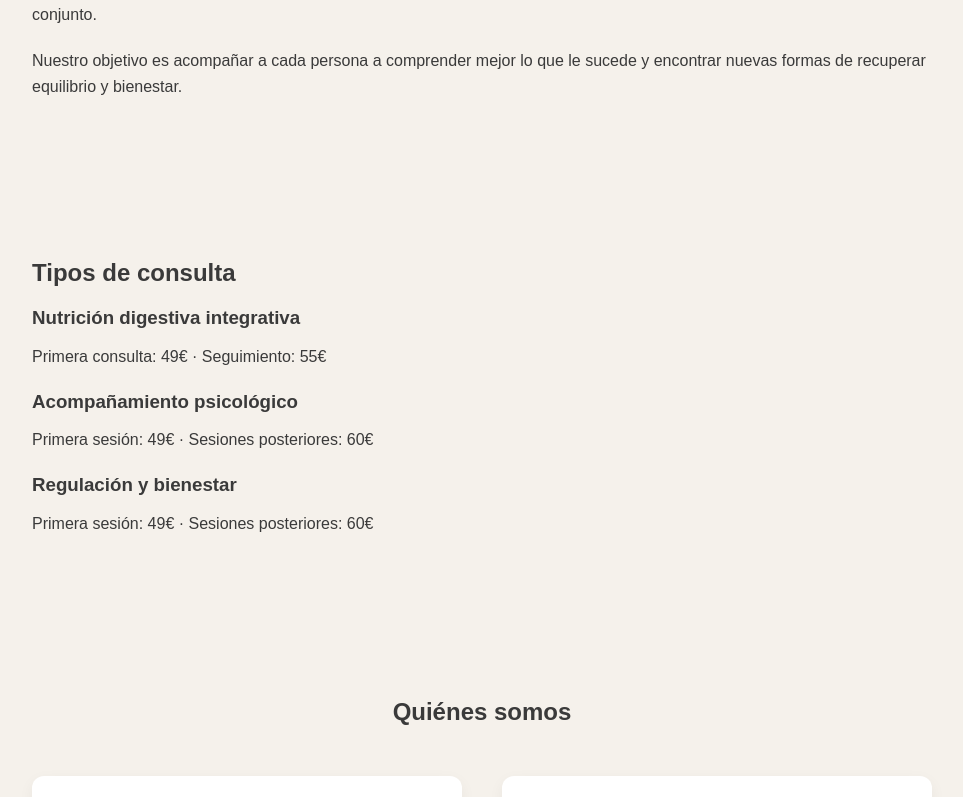
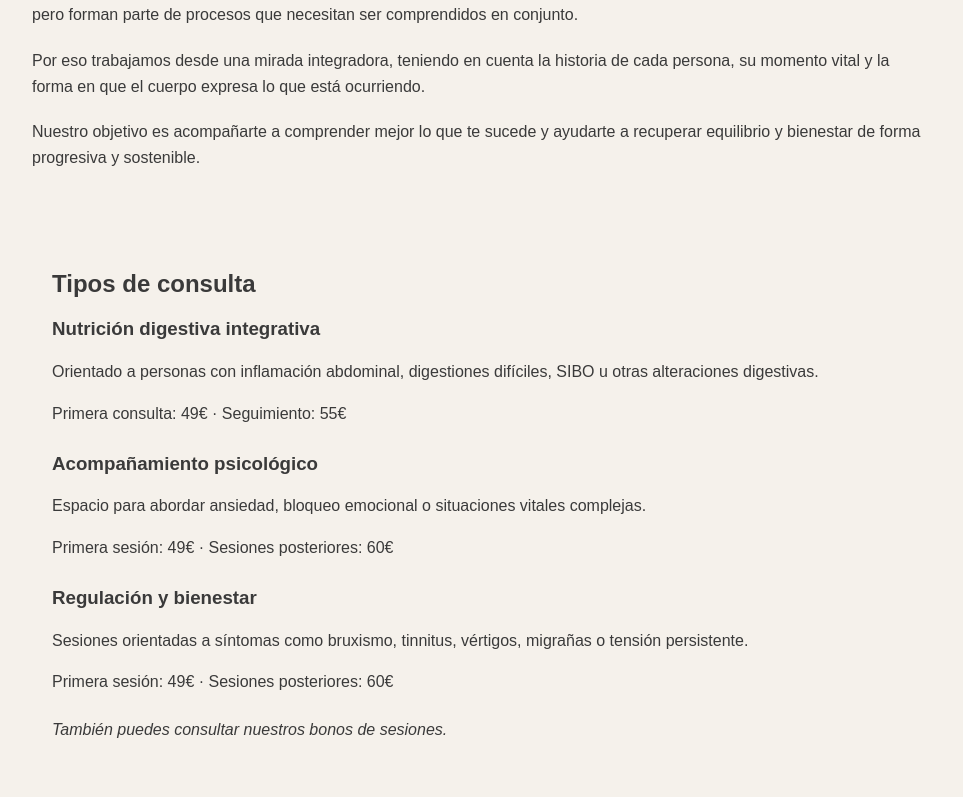
Before and after one commit to Centronerua/Nerua-web, a Next.js app: page / in a window 1280 px wide. Shown: the part 1423-2220 px from the top of the page, without its empty margins (158-1121 px from the left). Built offline with nearby package versions, Linux system fonts and the light colour scheme.

Commit message:
Update page.js

```diff
--- a/app/page.js
+++ b/app/page.js
@@ -69,33 +69,65 @@ export default function Home() {
         />
       </section>
 
-      {/* COMO TRABAJAMOS */}
       <section style={section}>
   <h2>Cómo trabajamos</h2>
 
   <p style={text}>
-          En NERÚA entendemos el bienestar como un proceso que requiere escuchar, comprender y abordar cada situación
-          de manera individual.
+    En NERÚA entendemos el bienestar como un proceso que requiere escuchar, comprender y abordar cada situación de manera individual.
   </p>
 
   <p style={text}>
-          Muchas veces los síntomas aparecen en lugares distintos, pero forman parte de procesos que necesitan ser comprendidos en conjunto.
+    Muchas veces los síntomas aparecen en lugares distintos —la mandíbula, el sistema digestivo, el oído o el propio cuerpo—, pero forman parte de procesos que necesitan ser comprendidos en conjunto.
   </p>
 
   <p style={text}>
-          Nuestro objetivo es acompañar a cada persona a comprender mejor lo que le sucede y encontrar nuevas formas de recuperar equilibrio y bienestar.
+    Por eso trabajamos desde una mirada integradora, teniendo en cuenta la historia de cada persona, su momento vital y la forma en que el cuerpo expresa lo que está ocurriendo.
   </p>
-      </section>
 
-      {/* CONSULTAS */}
+  <p style={text}>
+    Nuestro objetivo es acompañarte a comprender mejor lo que te sucede y ayudarte a recuperar equilibrio y bienestar de forma progresiva y sostenible.
+  </p>
+
 <section style={section}>
   <h2>Tipos de consulta</h2>
 
-        <Card title="Nutrición digestiva integrativa" text="Primera consulta: 49€ · Seguimiento: 55€" />
-        <Card title="Acompañamiento psicológico" text="Primera sesión: 49€ · Sesiones posteriores: 60€" />
-        <Card title="Regulación y bienestar" text="Primera sesión: 49€ · Sesiones posteriores: 60€" />
+  <div style={{marginBottom:"30px"}}>
+    <h3>Nutrición digestiva integrativa</h3>
+    <p style={text}>
+      Orientado a personas con inflamación abdominal, digestiones difíciles, SIBO u otras alteraciones digestivas.
+    </p>
+    <p style={{fontWeight:"500"}}>
+      Primera consulta: 49€ · Seguimiento: 55€
+    </p>
+  </div>
+
+  <div style={{marginBottom:"30px"}}>
+    <h3>Acompañamiento psicológico</h3>
+    <p style={text}>
+      Espacio para abordar ansiedad, bloqueo emocional o situaciones vitales complejas.
+    </p>
+    <p style={{fontWeight:"500"}}>
+      Primera sesión: 49€ · Sesiones posteriores: 60€
+    </p>
+  </div>
+
+  <div style={{marginBottom:"30px"}}>
+    <h3>Regulación y bienestar</h3>
+    <p style={text}>
+      Sesiones orientadas a síntomas como bruxismo, tinnitus, vértigos, migrañas o tensión persistente.
+    </p>
+    <p style={{fontWeight:"500"}}>
+      Primera sesión: 49€ · Sesiones posteriores: 60€
+    </p>
+  </div>
+
+  <p style={{marginTop:"20px", fontStyle:"italic"}}>
+    También puedes consultar nuestros bonos de sesiones.
+  </p>
+
 </section>
 
+</section>
      {/* QUIENES SOMOS */}
 <section style={section}>
 
```
Lines whose indentation alone changed are shown as unchanged.
